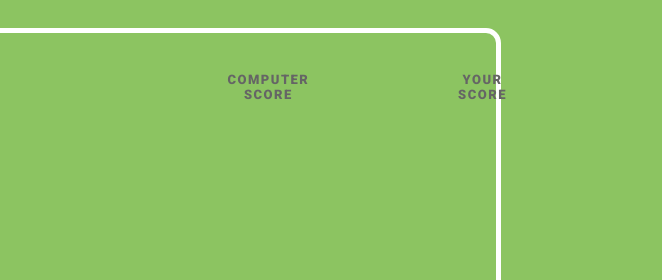
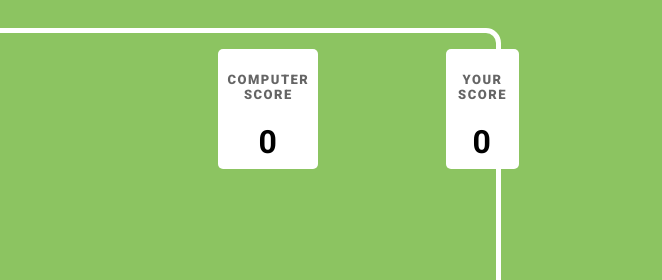
Before and after one commit to Sarswati01/game, a plain HTML site: page index.html in a window 1280 px wide. Shown: the top 280 px of the page, 618-1280 px from the left. Drawn offline with Linux system fonts and the light colour scheme.

Commit message:
Describe your changes here

```diff
--- a/style.css
+++ b/style.css
@@ -36,7 +36,7 @@ body{
 }
 #comScore,
 #myScore{
- background-color:#0000;
+ background-color:#FFFFFF;
   color:#656565;
   width:8rem;
   height:7.5rem;
@@ -49,7 +49,7 @@ body{
   border-radius:5px;
 }
 h1{
-  color:#0000;
+  color:#000;
   font-size:xx-large;
 
 
```
